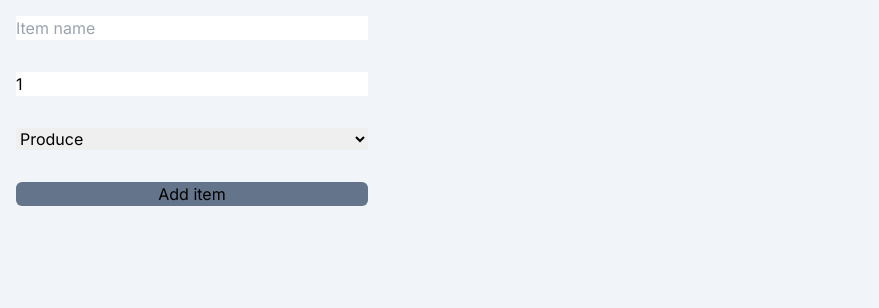
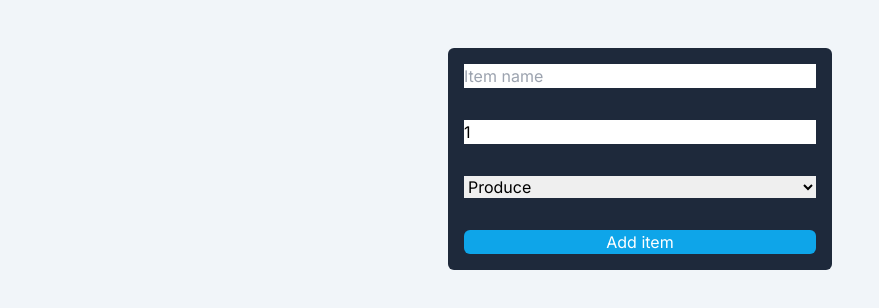
Before and after one commit to SavannaPisc/cprg306-assignments, a Next.js app: page /week4 in a window 1280 px wide. Shown: the top 308 px of the page, without its empty margins (0-879 px from the left). Built offline with nearby package versions, Linux system fonts and the light colour scheme.

Commit message:
Add interactibility and design UI

```diff
--- a/app/week4/new-item.js
+++ b/app/week4/new-item.js
@@ -12,17 +12,17 @@ export default function NewItem() {
         event.preventDefault(); // Prevent page reload
 
         // Item object using state variables
-        const item = {
+        const newItem = {
             name,
             quantity,
             category,
         };
 
         // Log item to console
-        console.log(item);
+        console.log(newItem);
 
         //Alert with current variable values
-        alert((item));
+        alert(`Item name: ${name}\nQuantity: ${quantity}\nCategory: ${category}`);
 
         // Reset state variables
         setName("");
@@ -44,10 +44,11 @@ export default function NewItem() {
 
 
     return(
-        <form onSubmit = {handleSubmit} className = "text-black flex flex-col justify-content-center w-96">
-            <input required type = "text" placeholder = "Item name" value = {name} onChange = {handleNameChange} className = "m-4"/>
-            <input type = "number" placeholder = "Quantity" min = "1" max = "99" value = {quantity} onChange = {handleQuantityChange} className = "m-4"/>
-            <select value = {category} onChange = {handleCategoryChange} className = "m-4">
+        <main className = "flex min-h-screen flex-col items-center justify-between p-12">
+            <form onSubmit = {handleSubmit}  className = "text-black flex flex-col w-96 bg-slate-800 rounded-md">
+                <input required type = "text" placeholder = "Item name" onChange = {handleNameChange} value = {name} className = "m-4"/>
+                <input type = "number" placeholder = "Quantity" min = "1" max = "99" onChange = {handleQuantityChange} value = {quantity} className = "m-4"/>
+                <select onChange = {handleCategoryChange} value = {category} className = "m-4">
                     <option value ="produce">Produce</option>
                     <option value ="dairy">Dairy</option>
                     <option value ="bakery">Bakery</option>
@@ -60,8 +61,8 @@ export default function NewItem() {
                     <option value ="household">Household</option>
                     <option value ="other">Other</option>
                 </select>
-            <button type = "submit" className = "bg-slate-500 rounded-md m-4">Add item</button>
+                <button type = "submit" className = "bg-sky-500 rounded-md m-4 text-white hover:bg-sky-700">Add item</button>
             </form>
-
+        </main>
     );
 }
```
Lines whose indentation alone changed are shown as unchanged.
